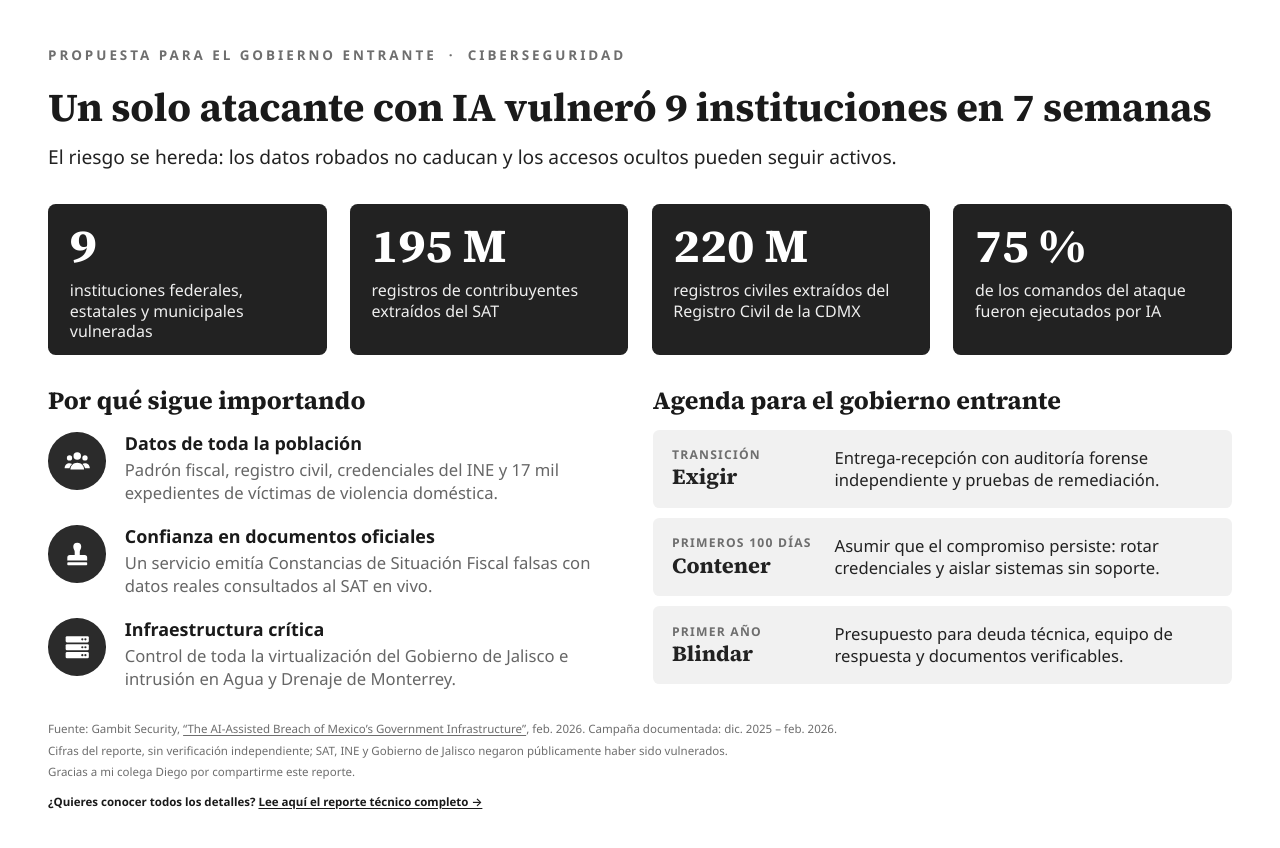
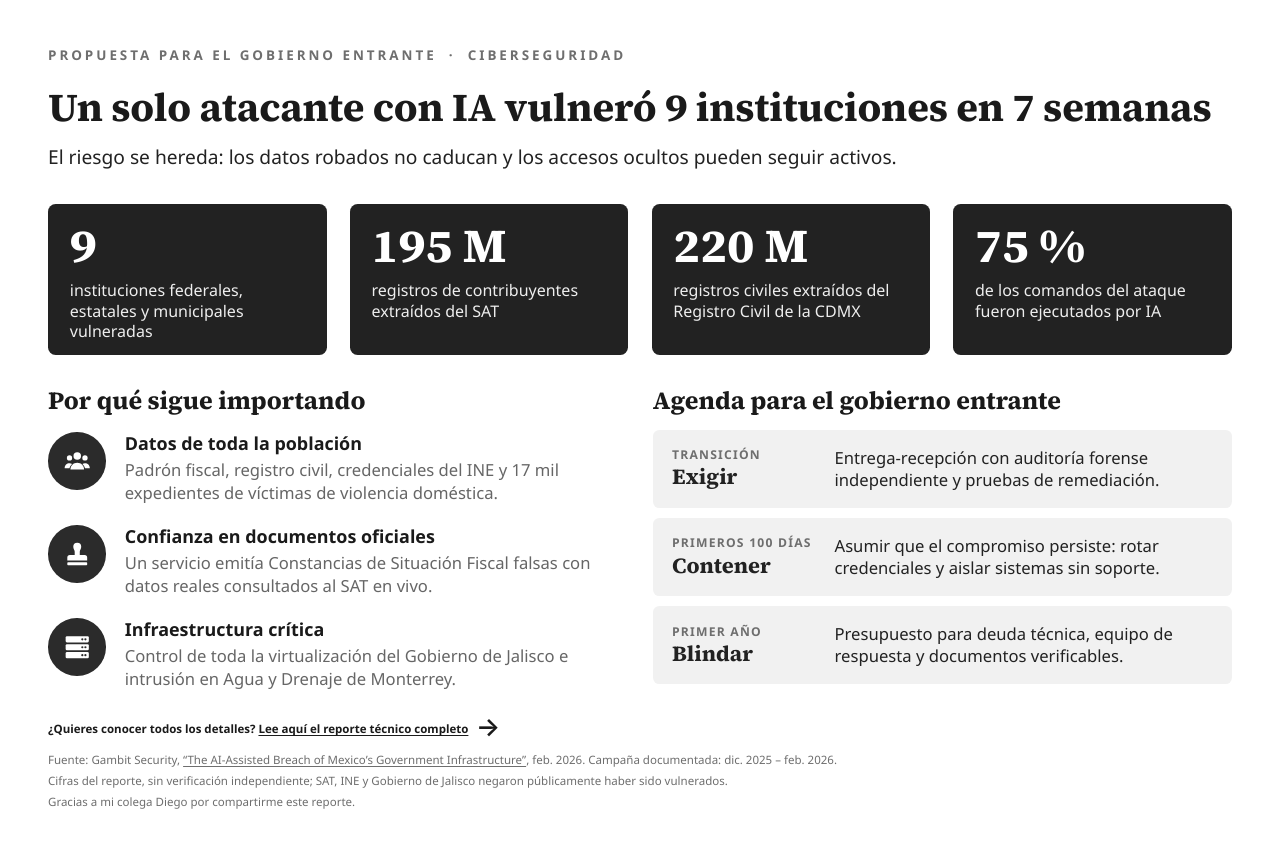
Before and after one commit to HornerAlberto/horneralberto.github.io, a Jekyll site: the page built from _pages/propuesta-para-el-gobierno-entrante.html, in a window 1280 px wide. Shown: the top 848 px of the page. Built offline with Jekyll 4.4.1, drawn with Linux system fonts in a browser that asks for light colours.

Commit message:
update
Co-Authored-By: Claude Opus 5.5 <noreply@anthropic.com>
Claude-Session: https://claude.ai/code/session_01SVgLAehq9pLBbxPejZu6RW

```diff
--- a/_pages/propuesta-para-el-gobierno-entrante.html
+++ b/_pages/propuesta-para-el-gobierno-entrante.html
@@ -188,7 +188,9 @@ h2 {
 .source p + p { margin-top: calc(.3 * var(--u)); }
 .source a { color: inherit; text-decoration: underline; text-underline-offset: 2px; }
 .source a:hover { color: var(--ink); }
-.source .cta { margin-top: calc(1 * var(--u)); font-weight: 600; color: var(--ink); }
+.source .cta { margin-bottom: calc(1 * var(--u)); font-weight: 600; color: var(--ink); }
+.source .cta .arrow { display: inline-block; font-size: 2.2em; line-height: 0; vertical-align: -.12em; margin-left: .3em; transition: transform .2s; }
+.source .cta a:hover .arrow { transform: translateX(4px); }
 
 /* ---------- Mobile ---------- */
 @media (max-width: 760px) {
@@ -271,7 +273,7 @@ h2 {
 
   .source { margin: 0; padding: 26px 26px 40px; font-size: 12px; line-height: 1.6; color: #777; }
   .source p + p { margin-top: 10px; }
-  .source .cta { margin-top: 16px; font-size: 14px; color: #1a1a1a; }
+  .source .cta { margin-bottom: 16px; font-size: 14px; color: #1a1a1a; }
 }
 @media (min-width: 761px) {
   .card { display: contents; }
@@ -358,10 +360,10 @@ h2 {
   </div>
 
   <footer class="source">
+    <p class="cta">¿Quieres conocer todos los detalles? <a href="https://gambit.security/blog-posts/a-single-operator-two-ai-platforms-nine-government-agencies-the-full-technical-report" target="_blank" rel="noopener">Lee aquí el reporte técnico completo<span class="arrow" aria-hidden="true">→</span></a></p>
     <p>Fuente: Gambit Security, <a href="https://gambit.security/blog-posts/a-single-operator-two-ai-platforms-nine-government-agencies-the-full-technical-report" target="_blank" rel="noopener">“The AI-Assisted Breach of Mexico’s Government Infrastructure”</a>, feb.&nbsp;2026. Campaña documentada: dic.&nbsp;2025 – feb.&nbsp;2026.</p>
     <p>Cifras del reporte, sin verificación independiente; SAT, INE y Gobierno de Jalisco negaron públicamente haber sido vulnerados.</p>
     <p>Gracias a mi colega Diego por compartirme este reporte.</p>
-    <p class="cta">¿Quieres conocer todos los detalles? <a href="https://gambit.security/blog-posts/a-single-operator-two-ai-platforms-nine-government-agencies-the-full-technical-report" target="_blank" rel="noopener">Lee aquí el reporte técnico completo&nbsp;→</a></p>
   </footer>
 </main>
 </body>
```
